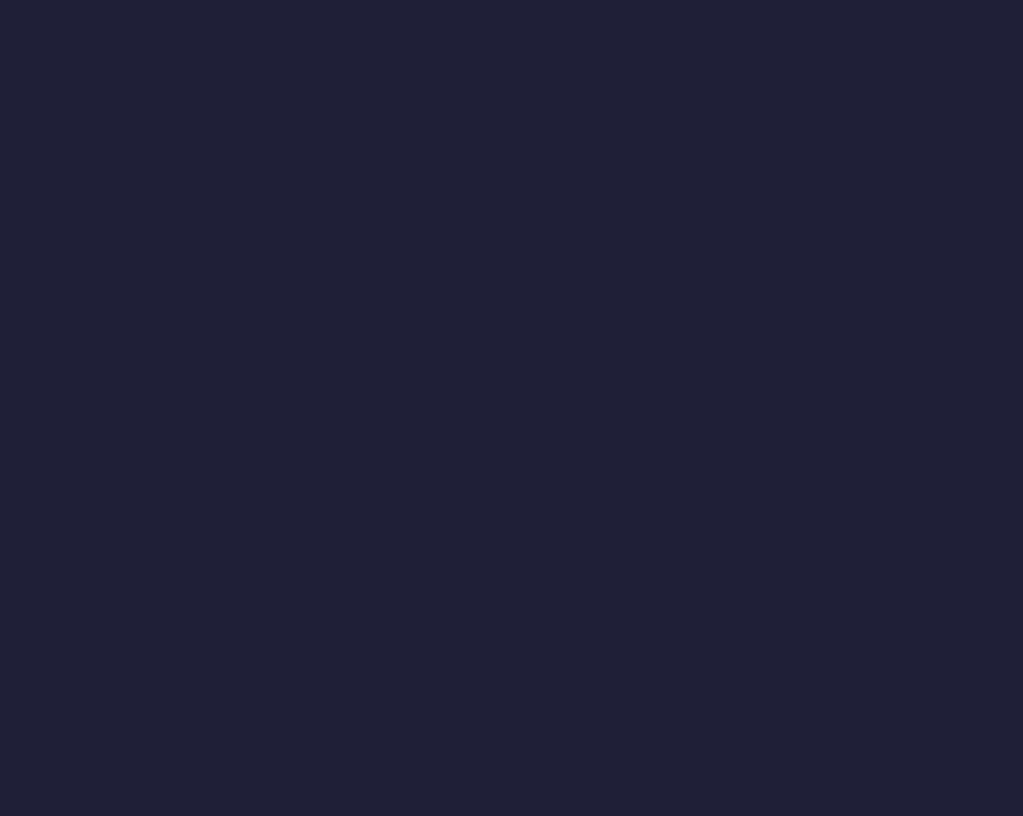
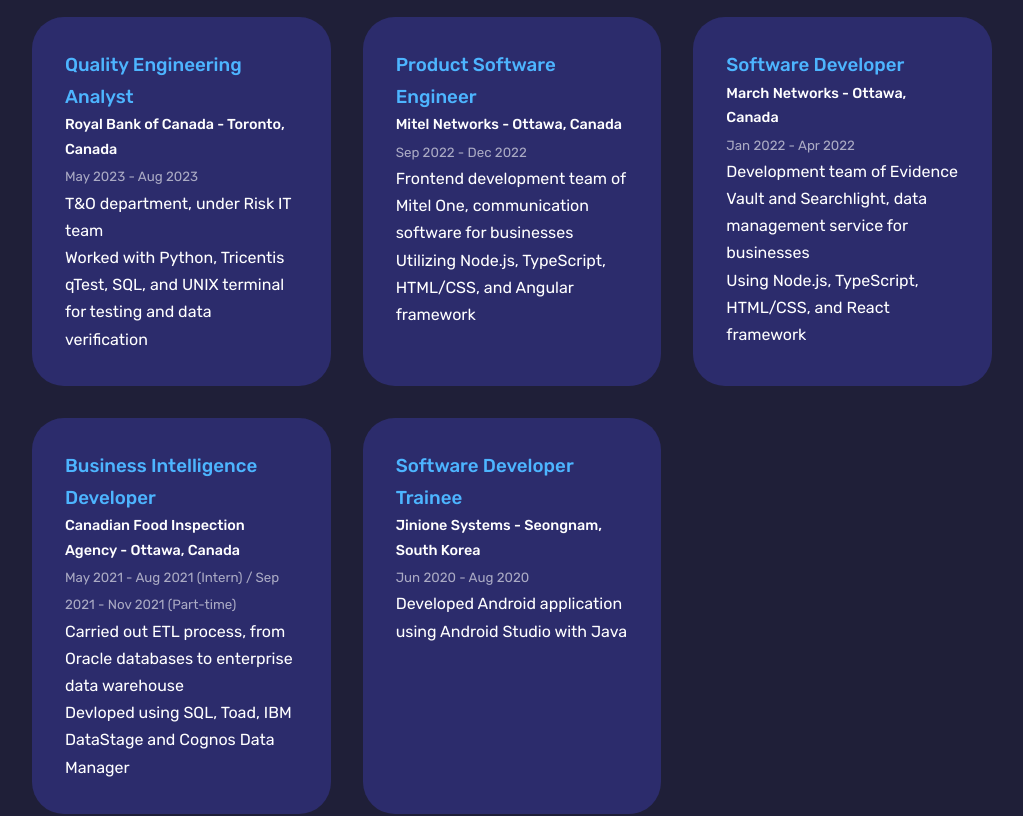
Before and after one commit to chunny22/HoJoonChun-OLD-, a React (Create React App) app: page / in a window 1280 px wide. Shown: the part 1000-1816 px from the top of the page, without its empty margins (128-1151 px from the left). Built offline with nearby package versions, Linux system fonts and the light colour scheme; the HTML template or start-up script is replaced by a standard one.

Commit message:
Experience stuff

```diff
--- a/src/components/experience/Experience.jsx
+++ b/src/components/experience/Experience.jsx
@@ -3,7 +3,66 @@
 
 const Experience = () => {
   return (
-    <section id='experience'>Experience</section>
+    <section id='experience'>
+      <h2>My Experience</h2>
+
+      <div className='container experience__container'>
+        <div className='experience'>
+          <h3>Quality Engineering Analyst</h3>
+          <div className='experience__content'>
+            <h4>Royal Bank of Canada - Toronto, Canada</h4>
+            <small className='text-light'>May 2023 - Aug 2023</small>
+            <ul>
+              <li>T&O department, under Risk IT team</li>
+              <li>Worked with Python, Tricentis qTest, SQL, and UNIX terminal for testing and data verification</li>
+            </ul>
+          </div>
+        </div>
+        <div className='experience'>
+          <h3>Product Software Engineer</h3>
+          <div className='experience__content'>
+            <h4>Mitel Networks - Ottawa, Canada</h4>
+            <small className='text-light'>Sep 2022 - Dec 2022</small>
+            <ul>
+              <li>Frontend development team of Mitel One, communication software for businesses</li>
+              <li>Utilizing Node.js, TypeScript, HTML/CSS, and Angular framework</li>
+            </ul>
+          </div>
+        </div>
+        <div className='experience'>
+          <h3>Software Developer</h3>
+          <div className='experience__content'>
+            <h4>March Networks - Ottawa, Canada</h4>
+            <small className='text-light'>Jan 2022 - Apr 2022</small>
+            <ul>
+              <li>Development team of Evidence Vault and Searchlight, data management service for businesses</li>
+              <li>Using Node.js, TypeScript, HTML/CSS, and React framework</li>
+            </ul>
+          </div>
+        </div>
+        <div className='experience'>
+          <h3>Business Intelligence Developer</h3>
+          <div className='experience__content'>
+            <h4>Canadian Food Inspection Agency - Ottawa, Canada</h4>
+            <small className='text-light'>May 2021 - Aug 2021 (Intern) / Sep 2021 - Nov 2021 (Part-time)</small>
+            <ul>
+              <li>Carried out ETL process, from Oracle databases to enterprise data warehouse</li>
+              <li>Devloped using SQL, Toad, IBM DataStage and Cognos Data Manager</li>
+            </ul>
+          </div>
+        </div>
+        <div className='experience'>
+          <h3>Software Developer Trainee</h3>
+          <div className='experience__content'>
+            <h4>Jinione Systems - Seongnam, South Korea</h4>
+            <small className='text-light'>Jun 2020 - Aug 2020</small>
+            <ul>
+              <li>Developed Android application using Android Studio with Java</li>
+            </ul>
+          </div>
+        </div>
+      </div>
+    </section>
   )
 }
 
--- a/src/components/experience/experience.css
+++ b/src/components/experience/experience.css
@@ -0,0 +1,23 @@
+.experience__container {
+    display: grid;
+    grid-template-columns: 1fr 1fr 1fr;
+    gap: 2rem;
+}
+
+.experience__container > div {
+    background: var(--color-bg-variant);
+    padding: 2rem 2rem;
+    border-radius: 2rem;
+    border: 1px solid transparent;
+    transition: var(--transition);
+}
+
+.experience__container > div:hover {
+    background: transparent;
+    border-color: var(--color-primary-variant);
+    cursor: default;
+}
+
+.experience__container > div h3 {
+    color: var(--color-primary);
+}
--- a/src/components/resume/Resume.jsx
+++ b/src/components/resume/Resume.jsx
@@ -3,7 +3,10 @@
 
 const Resume = () => {
   return (
-    <section id='resume'><iframe src="https://drive.google.com/file/d/1BZ5_67a5pYOBV1aASDf_1uH6Tj4wZOM0/preview" allow="autoplay"/></section>
+    <section id='resume'>
+      <h2>My Resume</h2>
+      <iframe src="https://drive.google.com/file/d/1BZ5_67a5pYOBV1aASDf_1uH6Tj4wZOM0/preview" title="resume" allow="autoplay"/>
+    </section>
   )
 }
 
--- a/src/components/resume/resume.css
+++ b/src/components/resume/resume.css
@@ -0,0 +1,3 @@
+.section > h5 {
+    margin-top: 5%;
+}
--- a/src/index.css
+++ b/src/index.css
@@ -52,8 +52,8 @@
     font-weight: 500;
 }
 
-p {
-    font-weight: 300;
+h4 {
+    font-size: 0.9rem;
 }
 
 h1 {
```
